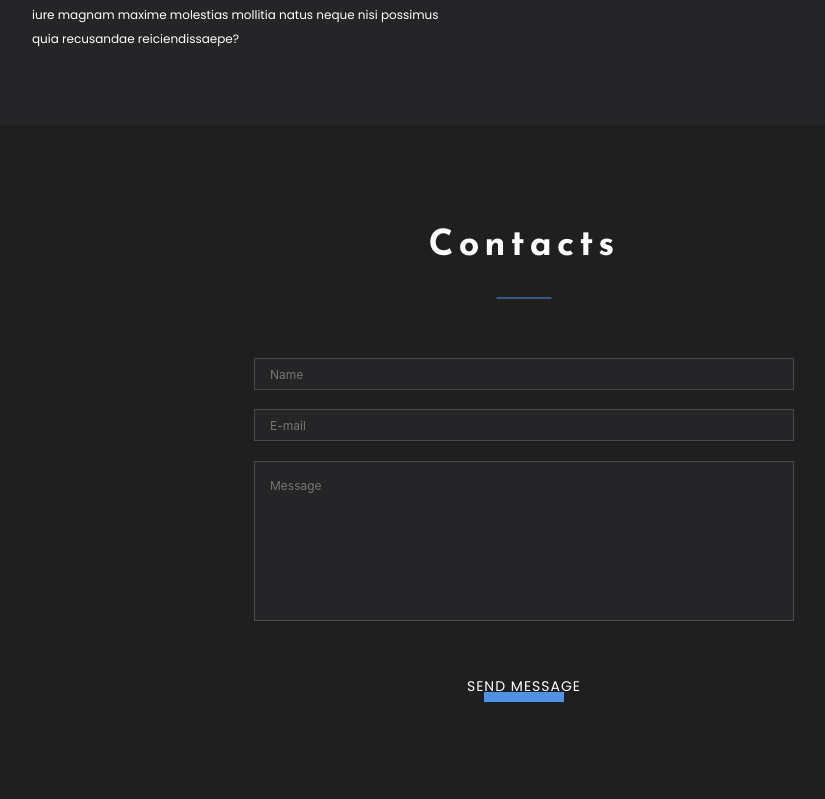
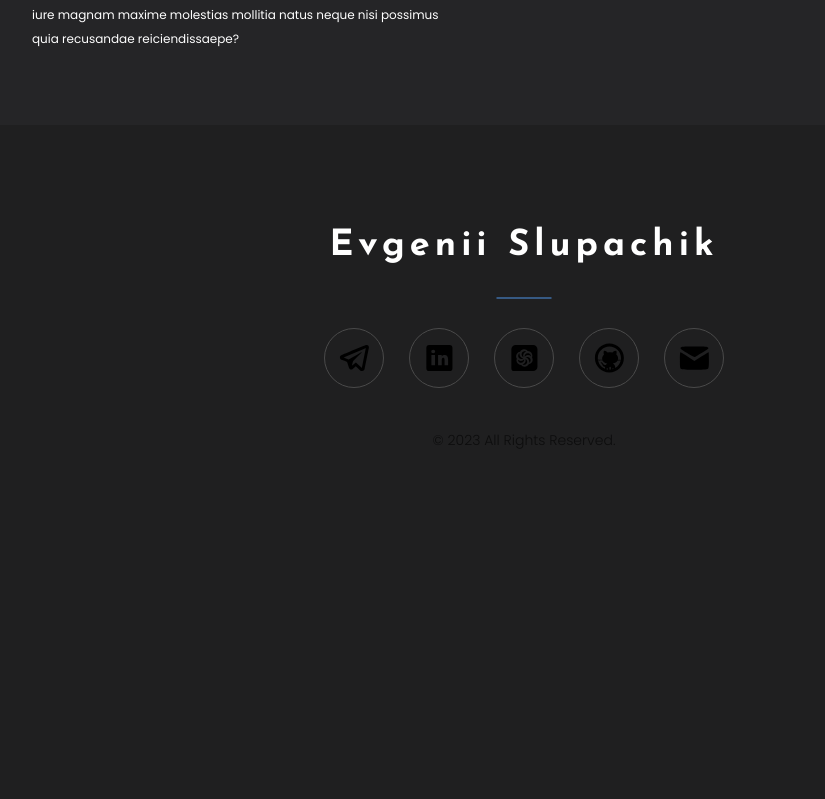
Before and after one commit to MrEvgeniy1989/portfolio, a React (Create React App) app: page / in a window 1280 px wide. Shown: the part 2301-3100 px from the top of the page, without its empty margins (116-941 px from the left). After the commit the page ends 2774 px from the top, so only its background shows below. Built offline with nearby package versions, Linux system fonts and the light colour scheme.

Commit message:
refactor: Deleted the "Contacts" section.

```diff
--- a/src/App.tsx
+++ b/src/App.tsx
@@ -2,7 +2,6 @@ import React from 'react'
 
 import './App.scss'
 
-import { Contacts } from './contacts/Contacts'
 import { Footer } from './footer/Footer'
 import { Header } from './header/Header'
 import { Main } from './main/Main'
@@ -16,7 +15,6 @@ export const App = () => {
       <Main />
       <Skills />
       <Projects />
-      <Contacts />
       <Footer />
     </div>
   )
--- a/src/contacts/Contacts.module.scss
+++ /dev/null
@@ -1,97 +0,0 @@
-@import '../common/styles/sass/variables';
-@import '../common/styles/sass/mixins';
-@import '../common/components/button/Button.module';
-
-.contactsBlock {
-  padding: 100px 0;
-
-  .container {
-    @include container;
-    @include flex(column, flex-start, center, nowrap);
-
-    .form {
-      @include flex(column, flex-start, stretch, nowrap);
-
-      width: 540px;
-      margin-top: 60px;
-
-      .formArea {
-        @include text(inherit, 12px, 1.5, 400);
-
-        box-sizing: border-box;
-        height: calc(1.5em + 0.75rem + 2px);
-        margin-bottom: 1.2rem;
-        padding: 0.4rem 15px;
-
-        color: #495057;
-
-        background: $bgSecondary;
-        border: 1px solid #4a4a4a;
-        outline: none;
-
-        &:focus {
-          border: 1px solid transparent;
-          transition: all 0.4s ease-in-out 0s;
-        }
-
-        &:-webkit-autofill {
-          border: 1px solid #4a4a4a;
-          box-shadow: 0 0 0 1000px #252527 inset;
-          transition: background-color 5000s ease-in-out 0s;
-
-          -webkit-text-fill-color: #495057;
-
-          &:focus {
-            border: 2px solid $bgSecondary;
-          }
-        }
-      }
-
-      .messageArea {
-        @include text(inherit, 12px, 1.5, 400);
-
-        resize: none;
-
-        box-sizing: border-box;
-        min-height: 160px;
-        margin-bottom: 1.2rem;
-        padding: 15px;
-
-        color: #495057;
-
-        background: $bgSecondary;
-        border: 1px solid #4a4a4a;
-        outline: none;
-
-        &:focus {
-          border: 1px solid transparent;
-          transition: all 0.4s ease-in-out 0s;
-        }
-      }
-
-      .messageArea:-webkit-autofill {
-        border: 1px solid #4a4a4a;
-        box-shadow: 0 0 0 1000px #252527 inset;
-        transition: background-color 5000s ease-in-out 0s;
-
-        -webkit-text-fill-color: #495057;
-
-        &:focus {
-          border: 2px solid $bgSecondary;
-        }
-      }
-
-      button[type='submit'] {
-        @extend %btn;
-
-        align-self: center;
-        margin-top: 30px;
-        background-color: transparent;
-      }
-
-      @media screen and (width <= 680px) {
-        width: 100%;
-      }
-    }
-  }
-}
--- a/src/contacts/Contacts.tsx
+++ /dev/null
@@ -1,21 +0,0 @@
-import React from 'react'
-
-import style from './Contacts.module.scss'
-
-import { Title } from '../common/components/title/Title'
-
-export const Contacts = () => {
-  return (
-    <div className={style.contactsBlock}>
-      <div className={style.container}>
-        <Title text={'Contacts'} />
-        <form className={style.form}>
-          <input className={style.formArea} placeholder={'Name'} type={'text'} />
-          <input className={style.formArea} placeholder={'E-mail'} type={'text'} />
-          <textarea className={style.messageArea} placeholder={'Message'} />
-          <button type={'submit'}>Send message</button>
-        </form>
-      </div>
-    </div>
-  )
-}
```
